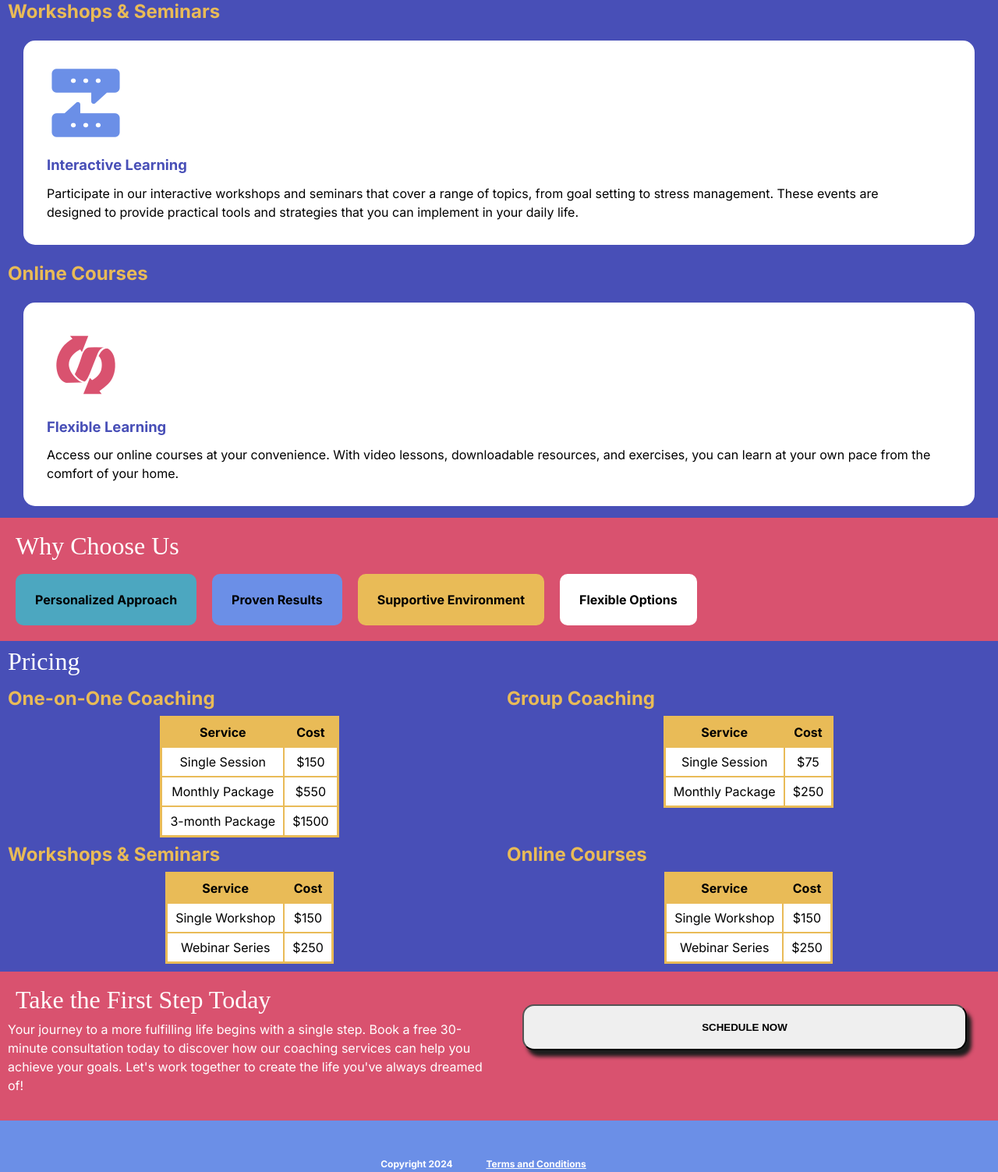
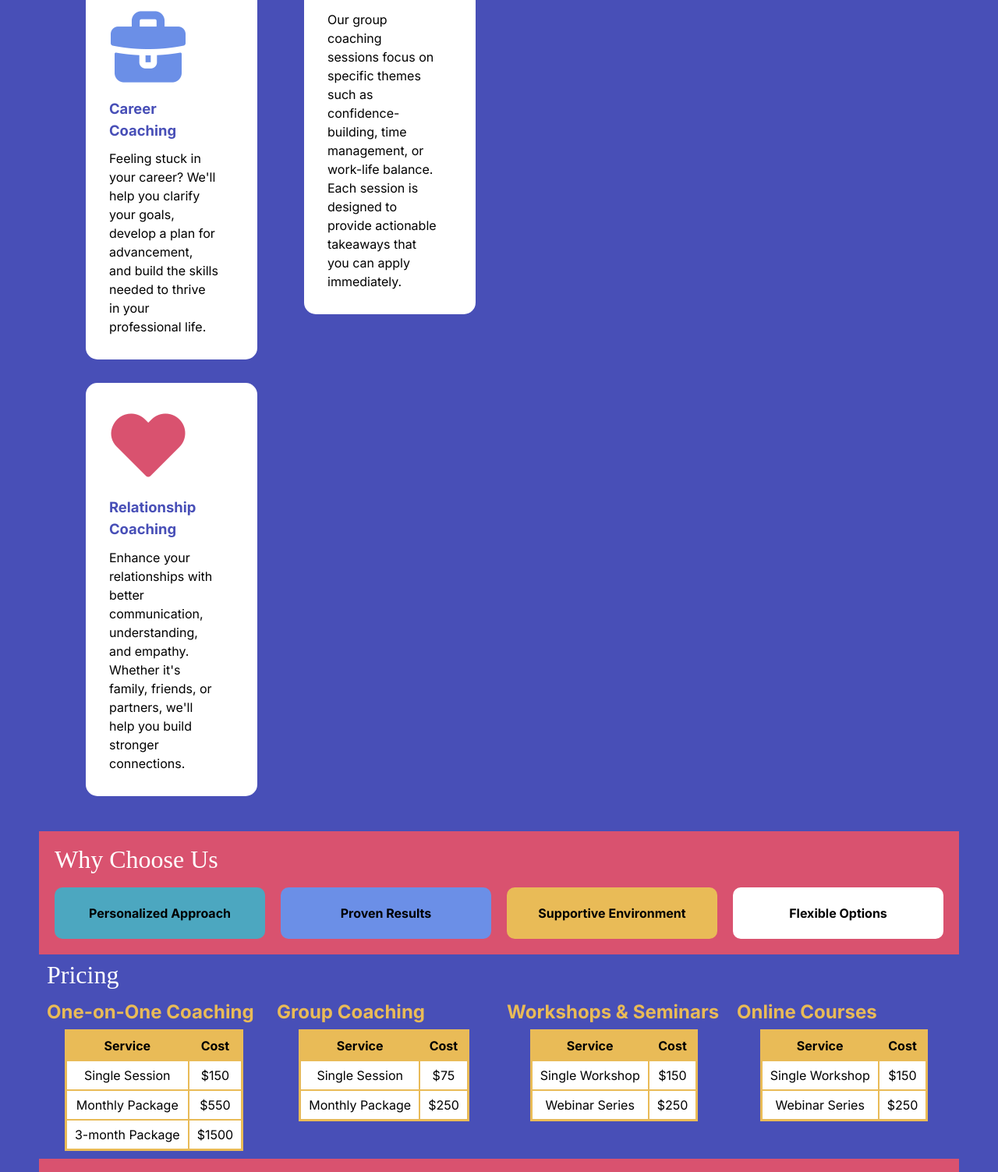
Before and after one commit to msjohn36/path-to-success, a plain HTML site: page index.html in a window 1280 px wide. Shown: the part 994-2497 px from the top of the page at 78% size. Drawn offline with Linux system fonts and the light colour scheme; a web font is replaced by a local one.

Commit message:
finished

```diff
--- a/index.html
+++ b/index.html
@@ -22,10 +22,12 @@
         </ul>
     </nav>
 <main>
+    <h2>Our Services</h2>
     <section>
-<h2>Our Services</h2>
+
+
+<div>
     <h3>One-on-One Coaching</h3>
-<div>
     <section class="PD">
             <img src="images/personal-development.png" alt="teal icon of a smiling face">
                 <h4>Personal Development</h4>
@@ -44,8 +46,8 @@
         </div>
 </section>
 <section>
+    <div>
         <h3>Group Coaching</h3>
-    <div>
     <section class="SC">
         <img src="images/supportive-community.png" alt="yellow icon of hands clasping">
             <h4>Supportive Community</h4>
@@ -59,8 +61,8 @@
 </div>
 </section>
 <section>
+<div>
     <h3>Workshops & Seminars</h3>
-<div>
     <section class="IL">
         <img src="images/interactive-learning.png" alt="lavender icon of text conversation">
             <h4>Interactive Learning</h4>
@@ -69,8 +71,8 @@
 </div>
 </section>
 <section>
+<div>
     <h3>Online Courses</h3>
-<div>
     <section class="FL">
         <img src="images/flexible-learning.png" alt="pink icon of a curly arrow">
             <h4>Flexible Learning</h4>
--- a/styles.css
+++ b/styles.css
@@ -242,7 +242,7 @@ table {
     }
     .WCU ul{
         display: grid;
-        grid-template-columns: auto auto;
+        grid-template-columns: 1fr 1fr;
         font-weight: bold;
         text-align: center;
     }
@@ -340,6 +340,9 @@ footer{
             grid-column-start: 1;
             grid-column-end: 2;
            }
+           main div h3{
+            grid-column: 1/3;
+           }
            .RC{
             grid-column: 1/3;
            }
@@ -351,6 +354,9 @@ footer{
            }
            .WCU ul {
             display: flex;
+           }
+           .WCU li {
+            flex: 1;
            }
            .pricing:has(div) {
             display: grid;
@@ -409,13 +415,54 @@ footer{
         width: 92%;
         margin-left: 15px;
     }
-    div:has(section) {
-        display: flex;
-        flex-direction: row;
-    }
-    .services{
-       display: flex;
-       flex-direction: row;
-    }
-    }
-    /*-------------------- MEDIA QUERY (XL- min-width: 1280px) ---------------------------------------*/
+   main {
+    display: grid;
+    align-items: stretch;
+    grid-template-columns: repeat(4, auto);
+    margin: 30px;
+    gap: 0;
+    justify-content: space-evenly;
+   }
+   main h2 {
+    grid-column: span 4;
+   }
+   section> h3{
+    display:grid;
+    align-items: stretch;
+    grid-template-columns: repeat(4, 1fr);
+   }
+   main div > section {
+    grid-column: span 4;
+   }
+
+   .pricing:has(div){
+    display: flex;
+   }
+   .pricing div{
+    flex: 1;
+   }
+}/*-------------------- MEDIA QUERY (XL- min-width: 1280px) ---------------------------------------*/
+@media screen and (min-width: 1280px) {
+body{
+    margin-right: 50px;
+    margin-left: 50px;
+}
+section p #unlock {
+    font-size: 0.85em;
+}
+section p #unlock, section p #hide {
+    width: 86%;
+    margin-left: 17px;
+}
+.schedule-now {
+    margin-right: auto;
+    margin-left: auto;
+}
+footer small{
+    margin: 200px;
+
+}
+.terms {
+    margin: 200px;
+}
+}
```
Lines whose indentation alone changed are shown as unchanged.
